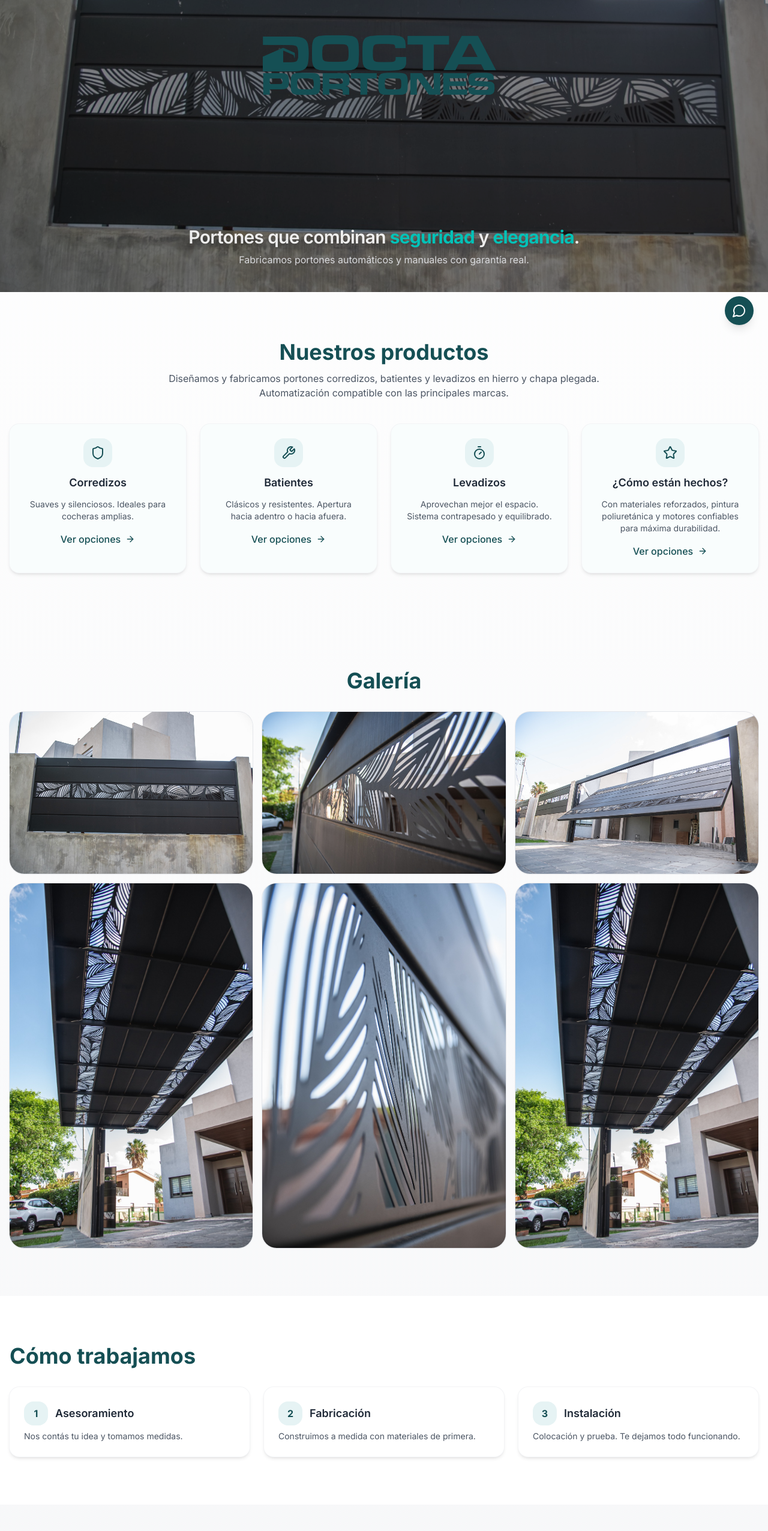
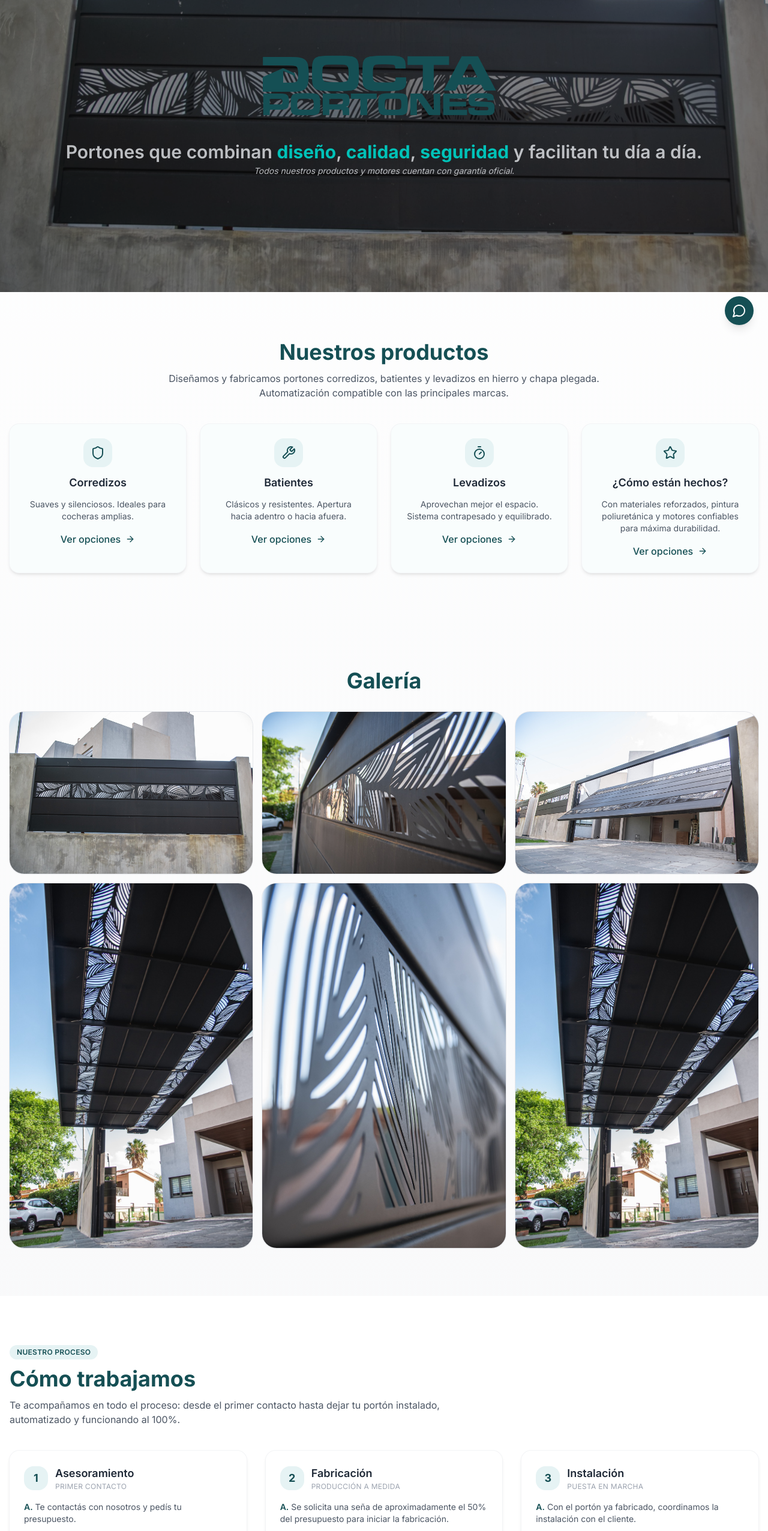
Before and after one commit to Joaquin-Sposetti/DoctaPortones, a React (Vite) app: page / in a window 1280 px wide. Shown: the part 234-2787 px from the top of the page at 60% size. Built offline with nearby package versions, Linux system fonts and the light colour scheme.

Commit message:
Algunas mejoras menores

```diff
--- a/src/App.jsx
+++ b/src/App.jsx
@@ -15,9 +15,9 @@ const nav = [
   { id: 'inicio', label: 'Inicio' },
   { id: 'productos', label: 'Productos' },
   { id: 'galeria', label: 'Galería' },
-  { id: 'pasos', label: 'Cómo trabajamos' },
+  { id: 'pasos', label: 'Proceso' },
   { id: 'faq', label: 'Preguntas' },
-  { id: 'nosotros', label: 'Sobre nosotros' }, // 👈 nuevo
+  { id: 'nosotros', label: 'Nosotros' }, // 👈 nuevo
   { id: 'contacto', label: 'Contacto' },
 ]
 
@@ -265,20 +265,23 @@ export default function App() {
         </div>
 
         {/* Contenido principal */}
-  <div className="relative z-10 text-center text-white px-4">
+        <div className="relative z-10 text-center text-white px-4 w-full">
           <img
             src="/logo.png"
             alt="Docta Portones"
             className="mx-auto mb-10 w-72 md:w-96 lg:w-[28rem] drop-shadow-2xl animate-fadeIn"
           />
-    <h1 className="text-2xl md:text-3xl font-semibold tracking-tight text-white/90 drop-shadow-lg">
-      Portones que combinan{" "}
-      <span className="text-[#00c2b8] font-bold">seguridad</span> y{" "}
-      <span className="text-[#00c2b8] font-bold">elegancia</span>.
+          <div className="absolute top-[70%] left-1/2 -translate-x-1/2 -translate-y-1/2 z-20 w-full px-4 text-center">
+            <h1 className="text-lg md:text-2xl lg:text-3xl font-semibold text-gray-200/80 drop-shadow-xl">
+              Portones que combinan <span className="text-[#00c2b8] font-bold">diseño</span>,{" "}
+              <span className="text-[#00c2b8] font-bold">calidad</span>,{" "}
+              <span className="text-[#00c2b8] font-bold">seguridad</span> y facilitan tu día a día.
             </h1>
-    <p className="mt-2 text-sm md:text-base text-gray-200/90 font-light">
-      Fabricamos portones automáticos y manuales con garantía real.
+
+            <p className="mt-1 text-[10px] sm:text-[11px] md:text-xs lg:text-sm text-gray-200/80 italic drop-shadow-lg">
+  Todos nuestros productos y motores cuentan con garantía oficial.
 </p>
+          </div>
         </div>
       </section>
       {/* NUESTROS PRODUCTOS */}
@@ -374,26 +377,187 @@ export default function App() {
       </section>
 
       {/* CÓMO TRABAJAMOS */}
-      <section id="pasos" className="py-20 bg-white">
+{/* CÓMO TRABAJAMOS */}
+<section id="pasos" className="py-16 sm:py-20 bg-white scroll-mt-24">
   <div className="container px-4 mx-auto max-w-7xl">
-          <motion.h2 {...fadeIn} className="text-3xl md:text-4xl font-bold text-[#154f54]">Cómo trabajamos</motion.h2>
-          <div className="mt-8 grid gap-6 md:grid-cols-3">
-            {[
-              { step: '1', title: 'Asesoramiento', desc: 'Nos contás tu idea y tomamos medidas.' },
-              { step: '2', title: 'Fabricación', desc: 'Construimos a medida con materiales de primera.' },
-              { step: '3', title: 'Instalación', desc: 'Colocación y prueba. Te dejamos todo funcionando.' }
-            ].map((s) => (
-              <motion.div key={s.step} {...fadeIn} className="rounded-2xl bg-white shadow-md ring-1 ring-gray-100 p-6 hover:shadow-lg transition">
-                <div className="flex items-center gap-3">
-                  <span className="grid h-10 w-10 place-content-center rounded-2xl bg-[#e6f3f4] font-bold text-[#154f54]">{s.step}</span>
-                  <h3 className="text-lg font-semibold text-gray-800">{s.title}</h3>
-                </div>
-                <p className="mt-2 text-sm text-gray-600">{s.desc}</p>
+    {/* Título + descripción */}
+    <motion.div
+      {...fadeIn}
+      className="max-w-3xl"
+    >
+      <span className="inline-flex items-center gap-2 rounded-full bg-[#e6f3f4] text-[#154f54] px-3 py-1 text-xs font-semibold uppercase tracking-wide">
+        Nuestro proceso
+      </span>
+      <h2 className="mt-3 text-2xl sm:text-3xl md:text-4xl font-bold text-[#154f54]">
+        Cómo trabajamos
+      </h2>
+      <p className="mt-3 text-gray-600 text-sm md:text-base">
+        Te acompañamos en todo el proceso: desde el primer contacto hasta dejar tu portón instalado,
+        automatizado y funcionando al 100%.
+      </p>
     </motion.div>
-            ))}
+
+    {/* Steps */}
+    <motion.div
+      className="mt-10 grid gap-6 md:gap-8 md:grid-cols-3"
+      initial="hidden"
+      whileInView="visible"
+      viewport={{ once: true, amount: 0.2 }}
+      variants={{
+        hidden: { opacity: 0, y: 20 },
+        visible: {
+          opacity: 1,
+          y: 0,
+          transition: { staggerChildren: 0.15, duration: 0.5 }
+        }
+      }}
+    >
+      {/* 1) Asesoramiento */}
+      <motion.div
+        variants={{ hidden: { opacity: 0, y: 30 }, visible: { opacity: 1, y: 0 } }}
+        whileHover={{ y: -6, boxShadow: "0 18px 35px rgba(0,0,0,0.12)" }}
+        transition={{ type: "spring", stiffness: 160, damping: 18 }}
+        className="relative rounded-2xl bg-white shadow-md ring-1 ring-gray-100 p-6 flex flex-col h-full overflow-hidden"
+      >
+        {/* Badge superior */}
+        <div className="flex items-center gap-3 mb-4">
+          <span className="grid h-10 w-10 place-content-center rounded-2xl bg-[#e6f3f4] font-bold text-[#154f54] text-lg">
+            1
+          </span>
+          <div className="flex flex-col">
+            <h3 className="text-lg font-semibold text-gray-800">Asesoramiento</h3>
+            <span className="text-xs uppercase tracking-wide text-gray-400">
+              Primer contacto
+            </span>
           </div>
         </div>
+
+        {/* Contenido */}
+        <ul className="space-y-2 text-sm text-gray-600 flex-1">
+          <li>
+            <span className="font-semibold text-[#154f54]">A.</span>{" "}
+            Te contactás con nosotros y pedís tu presupuesto.
+          </li>
+          <li>
+            <span className="font-semibold text-[#154f54]">B.</span>{" "}
+            Cotizamos en base a las medidas que nos pasaste.
+          </li>
+          <li>
+            <span className="font-semibold text-[#154f54]">C.</span>{" "}
+            Realizamos una visita a tu domicilio para:
+            <ul className="mt-2 ml-4 space-y-1 list-disc">
+              <li>Corroborar medidas.</li>
+              <li>Relevar cómo haríamos la instalación y prever cualquier detalle.</li>
+              <li>
+                Ajustar el presupuesto con las medidas finales para dar el OK y pasar a la fabricación.
+              </li>
+            </ul>
+          </li>
+        </ul>
+
+        {/* Footer mini */}
+        <div className="mt-4 pt-3 border-t border-dashed border-gray-200 text-xs text-gray-500">
+          Ideal para definir bien el proyecto antes de fabricar.
+        </div>
+      </motion.div>
+
+      {/* 2) Fabricación */}
+      <motion.div
+        variants={{ hidden: { opacity: 0, y: 30 }, visible: { opacity: 1, y: 0 } }}
+        whileHover={{ y: -6, boxShadow: "0 18px 35px rgba(0,0,0,0.12)" }}
+        transition={{ type: "spring", stiffness: 160, damping: 18 }}
+        className="relative rounded-2xl bg-white shadow-md ring-1 ring-gray-100 p-6 flex flex-col h-full overflow-hidden"
+      >
+        <div className="flex items-center gap-3 mb-4">
+          <span className="grid h-10 w-10 place-content-center rounded-2xl bg-[#e6f3f4] font-bold text-[#154f54] text-lg">
+            2
+          </span>
+          <div className="flex flex-col">
+            <h3 className="text-lg font-semibold text-gray-800">Fabricación</h3>
+            <span className="text-xs uppercase tracking-wide text-gray-400">
+              Producción a medida
+            </span>
+          </div>
+        </div>
+
+        <ul className="space-y-2 text-sm text-gray-600 flex-1">
+          <li>
+            <span className="font-semibold text-[#154f54]">A.</span>{" "}
+            Se solicita una seña de aproximadamente el 50% del presupuesto para iniciar la fabricación.
+          </li>
+          <li>
+            <span className="font-semibold text-[#154f54]">B.</span>{" "}
+            Con las medidas de tu portón y la seña abonada se realiza el pedido a fábrica.
+          </li>
+          <li>
+            <span className="font-semibold text-[#154f54]">C.</span>{" "}
+            El área de ingeniería se encarga de los planos y de brindar toda la información al sector de producción.
+          </li>
+          <li>
+            <span className="font-semibold text-[#154f54]">D.</span>{" "}
+            La fabricación demora entre <span className="font-semibold">25 y 30 días</span>.
+          </li>
+        </ul>
+
+        <div className="mt-4 pt-3 border-t border-dashed border-gray-200 text-xs text-gray-500">
+          Todo el proceso se realiza con materiales de primera y control de calidad.
+        </div>
+      </motion.div>
+
+      {/* 3) Instalación */}
+      <motion.div
+        variants={{ hidden: { opacity: 0, y: 30 }, visible: { opacity: 1, y: 0 } }}
+        whileHover={{ y: -6, boxShadow: "0 18px 35px rgba(0,0,0,0.12)" }}
+        transition={{ type: "spring", stiffness: 160, damping: 18 }}
+        className="relative rounded-2xl bg-white shadow-md ring-1 ring-gray-100 p-6 flex flex-col h-full overflow-hidden"
+      >
+        <div className="flex items-center gap-3 mb-4">
+          <span className="grid h-10 w-10 place-content-center rounded-2xl bg-[#e6f3f4] font-bold text-[#154f54] text-lg">
+            3
+          </span>
+          <div className="flex flex-col">
+            <h3 className="text-lg font-semibold text-gray-800">Instalación</h3>
+            <span className="text-xs uppercase tracking-wide text-gray-400">
+              Puesta en marcha
+            </span>
+          </div>
+        </div>
+
+        <ul className="space-y-2 text-sm text-gray-600 flex-1 ">
+          <li>
+            <span className="font-semibold text-[#154f54]">A.</span>{" "}
+            Con el portón ya fabricado, coordinamos la instalación con el cliente.
+          </li>
+          <li>
+            <span className="font-semibold text-[#154f54]">B.</span>{" "}
+            Comenzamos ubicando el portón a nivel y a plomo.
+          </li>
+          <li>
+            <span className="font-semibold text-[#154f54]">C.</span>{" "}
+            Lo empotramos, le damos apertura y realizamos la puesta a punto manual.
+          </li>
+          <li>
+            <span className="font-semibold text-[#154f54]">D.</span>{" "}
+            Luego automatizamos con el motor correspondiente.
+          </li>
+          <li>
+            <span className="font-semibold text-[#154f54]">E.</span>{" "}
+            El portón queda instalado, automatizado y funcionando. Este proceso se llama{" "}
+            <span className="italic">instalación en seco con apertura y puesta a punto</span> y demora
+            entre <span className="font-semibold">4 y 6 horas</span>. El portón queda{" "}
+            <span className="font-semibold">100% operativo el mismo día</span>.
+          </li>
+        </ul>
+
+        <div className="mt-4 pt-3 border-t border-dashed border-gray-200 text-xs text-gray-500">
+          Te explicamos el uso y quedamos disponibles ante cualquier consulta.
+        </div>
+      </motion.div>
+    </motion.div>
+  </div>
 </section>
+
+
 
       {/* FAQ */}
       <section id="faq" className="py-20">
@@ -401,9 +565,9 @@ export default function App() {
           <motion.h2 {...fadeIn} className="text-3xl md:text-4xl font-bold text-[#154f54] text-center">Preguntas frecuentes</motion.h2>
           <div className="mt-6 grid gap-4">
             {[
-              { q:'¿Hacen envíos e instalación?', a:'Sí, instalamos en la ciudad y alrededores. Consultanos por tu zona.' },
-              { q:'¿Tienen garantía?', a:'Sí, garantía escrita por materiales y mano de obra.' },
-              { q:'¿Puedo automatizar mi portón actual?', a:'En muchos casos sí. Evaluamos tu caso y te asesoramos.' },
+              { q: '¿Hacen envíos e instalación?', a: 'Sí, instalamos en la ciudad y alrededores. Consultanos por tu zona.' },
+              { q: '¿Tienen garantía?', a: 'Sí, garantía escrita por materiales y mano de obra.' },
+              { q: '¿Puedo automatizar mi portón actual?', a: 'En muchos casos sí. Evaluamos tu caso y te asesoramos.' },
             ].map((item, idx) => (
               <motion.details key={idx} {...fadeIn} className="rounded-2xl bg-white shadow-md ring-1 ring-gray-100 p-6">
                 <summary className="cursor-pointer list-none font-semibold text-gray-800">
```
Lines whose indentation alone changed are shown as unchanged.
